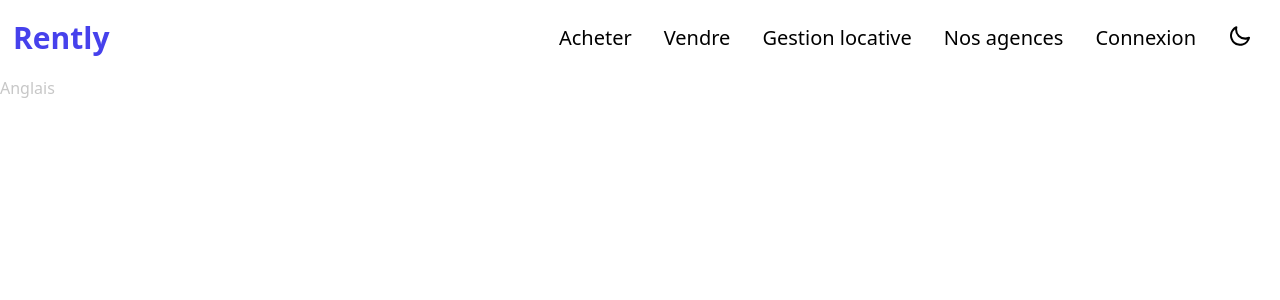
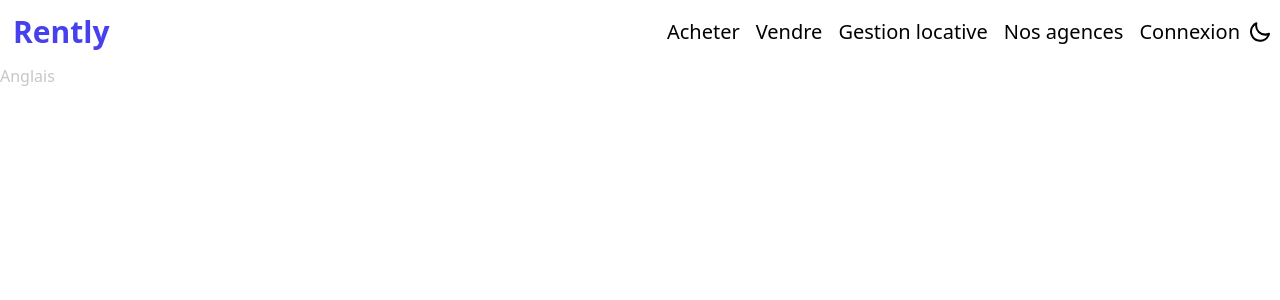
Before and after one commit to mathieudacheux/rently_FrontEnd, a React (Vite) app: page / in a window 1280 px wide. Shown: the top 300 px of the page. Built offline with nearby package versions, Linux system fonts and the light colour scheme.

Commit message:
Improvements

```diff
--- a/src/components/atoms/RedirectText.tsx
+++ b/src/components/atoms/RedirectText.tsx
@@ -11,7 +11,7 @@ export default function RedirectText({
 }): JSX.Element {
   const { t } = useTranslation()
   return (
-    <Link className='text-xl text-secondary' to={APP_ROUTES[to]}>
+    <Link className='text-xl text-secondary p-2' to={APP_ROUTES[to]}>
       <p>{t(text)}</p>
     </Link>
   )
--- a/src/components/organisms/Navbar.tsx
+++ b/src/components/organisms/Navbar.tsx
@@ -4,32 +4,18 @@ import ToggleTheme from '../atoms/Toggle/ToggleTheme.tsx'
 export default function Navbar(): JSX.Element {
   return (
     <div className='navbar bg-background'>
-      <div className='flex-1'>
+      <div className='flex w-1/4'>
         <a className='btn btn-ghost normal-case text-3xl text-primary px-1'>
           Rently
         </a>
       </div>
-      <div className='flex-none hidden md:block'>
-        <ul className='menu menu-horizontal px-1'>
-          <li>
+      <div className='flex justify-end w-3/4'>
         <RedirectText text='navbar.buy' to='BUY' />
-          </li>
-          <li>
         <RedirectText text='navbar.sell' to='SELL' />
-          </li>
-          <li>
         <RedirectText text='navbar.gestion' to='GESTION' />
-          </li>
-          <li>
         <RedirectText text='navbar.agency' to='AGENCY' />
-          </li>
-          <li>
         <RedirectText text='navbar.login' to='LOGIN' />
-          </li>
-          <li>
         <ToggleTheme />
-          </li>
-        </ul>
       </div>
     </div>
   )
```
Lines whose indentation alone changed are shown as unchanged.
